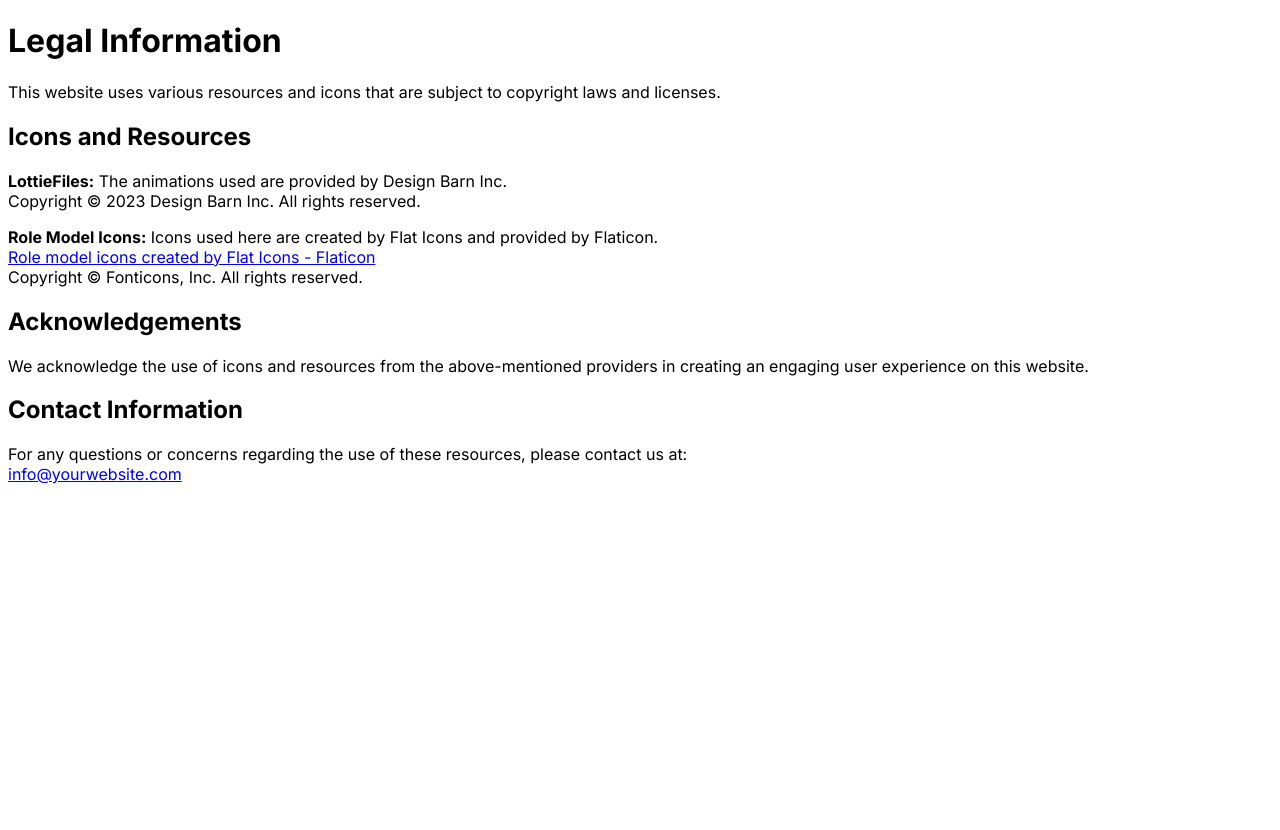
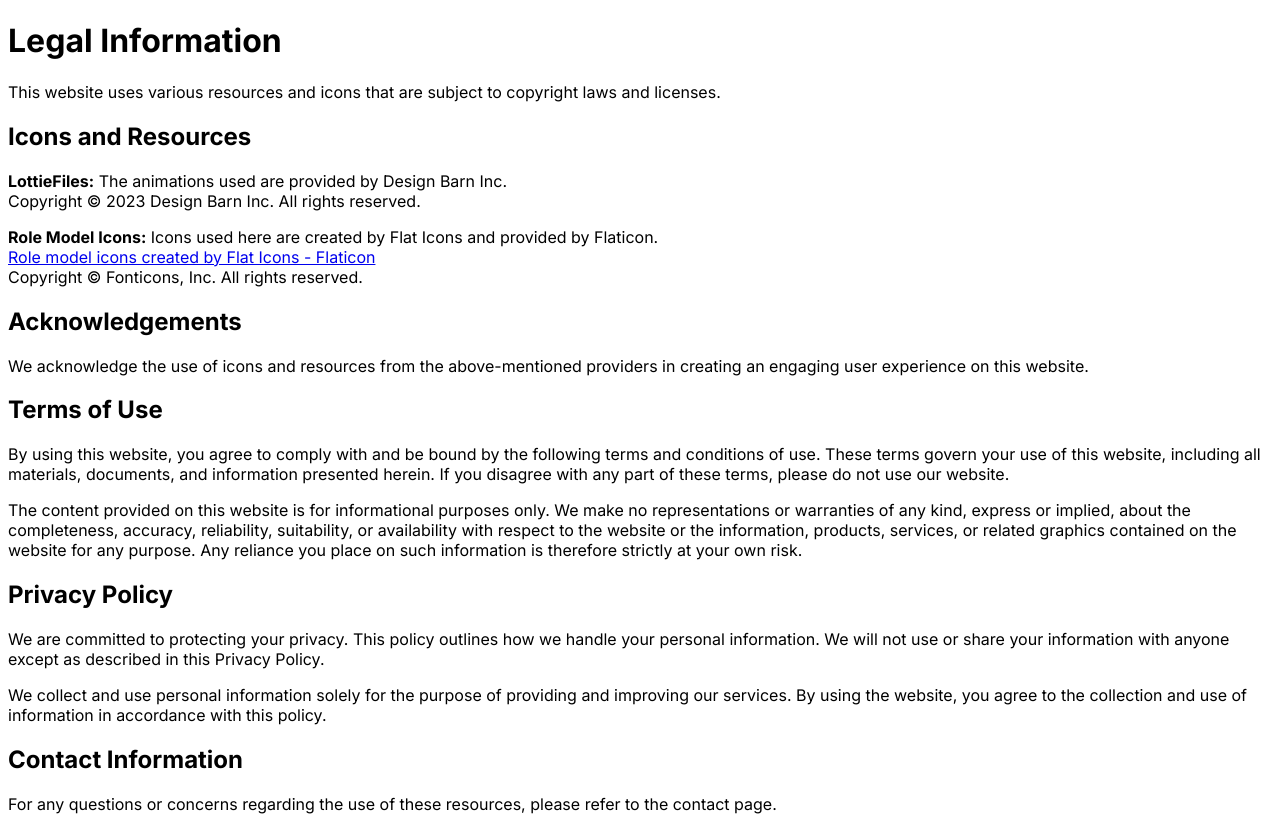
Before and after one commit to Milad-fotoohnejad/My_Portfolio, a Next.js app: page /pages/legal in a window 1280 px wide. Before the commit the page ends 800 px from the top, so only its background shows below. Built offline with nearby package versions, Linux system fonts and the light colour scheme.

Commit message:
Update page.tsx

```diff
--- a/app/pages/legal/page.tsx
+++ b/app/pages/legal/page.tsx
@@ -1,4 +1,5 @@
 import React from "react";
+import { useRouter } from "next/router";
 
 const Legal = () => {
   return (
@@ -40,16 +41,27 @@
           </p>
         </div>
         <div className="mb-6">
+          <h2 className="text-3xl font-semibold text-green-400">Terms of Use</h2>
+          <p className="mt-2">
+            By using this website, you agree to comply with and be bound by the following terms and conditions of use. These terms govern your use of this website, including all materials, documents, and information presented herein. If you disagree with any part of these terms, please do not use our website.
+          </p>
+          <p className="mt-2">
+            The content provided on this website is for informational purposes only. We make no representations or warranties of any kind, express or implied, about the completeness, accuracy, reliability, suitability, or availability with respect to the website or the information, products, services, or related graphics contained on the website for any purpose. Any reliance you place on such information is therefore strictly at your own risk.
+          </p>
+        </div>
+        <div className="mb-6">
+          <h2 className="text-3xl font-semibold text-green-400">Privacy Policy</h2>
+          <p className="mt-2">
+            We are committed to protecting your privacy. This policy outlines how we handle your personal information. We will not use or share your information with anyone except as described in this Privacy Policy.
+          </p>
+          <p className="mt-2">
+            We collect and use personal information solely for the purpose of providing and improving our services. By using the website, you agree to the collection and use of information in accordance with this policy.
+          </p>
+        </div>
+        <div className="mb-6">
           <h2 className="text-3xl font-semibold text-green-400">Contact Information</h2>
           <p className="mt-2">
-            For any questions or concerns regarding the use of these resources, please contact us at:
-            <br />
-            <a
-              href="mailto:info@yourwebsite.com"
-              className="text-green-400 underline"
-            >
-              info@yourwebsite.com
-            </a>
+            For any questions or concerns regarding the use of these resources, please refer to the contact page.
           </p>
         </div>
       </div>
```
